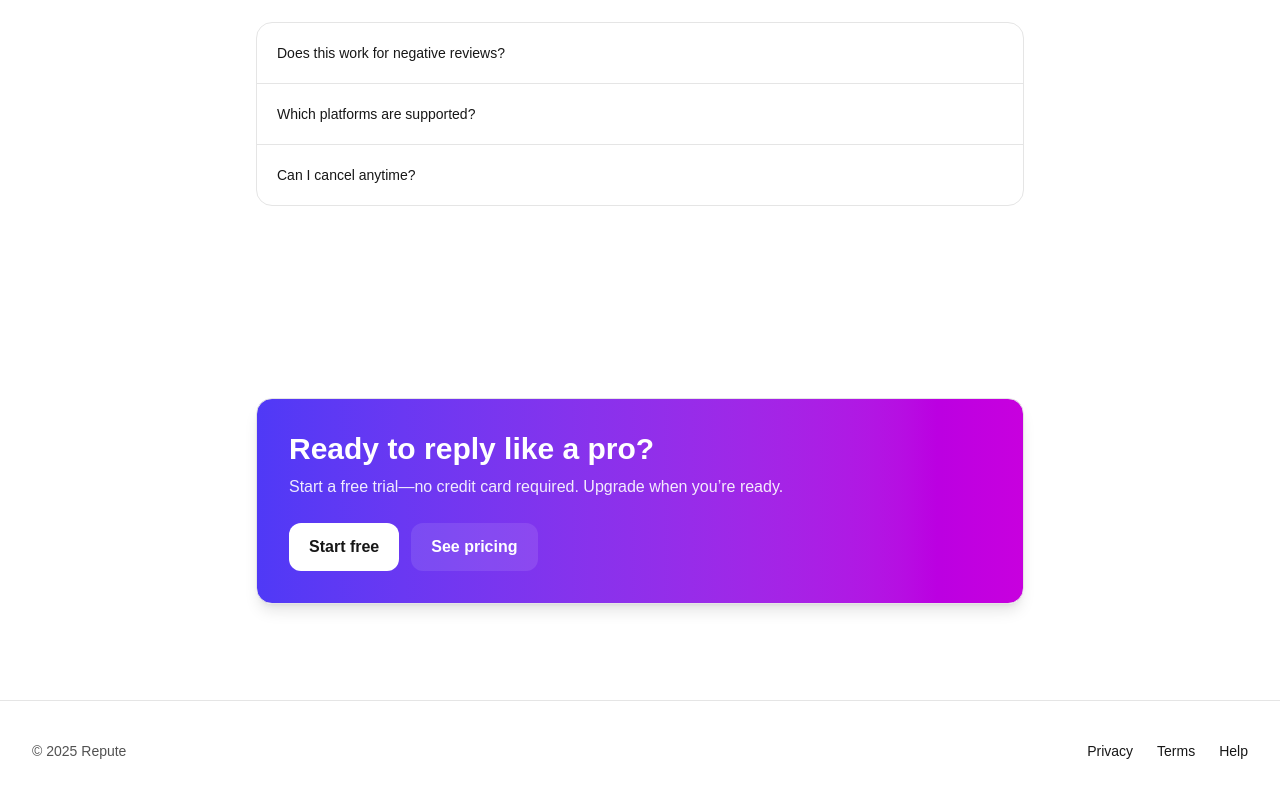
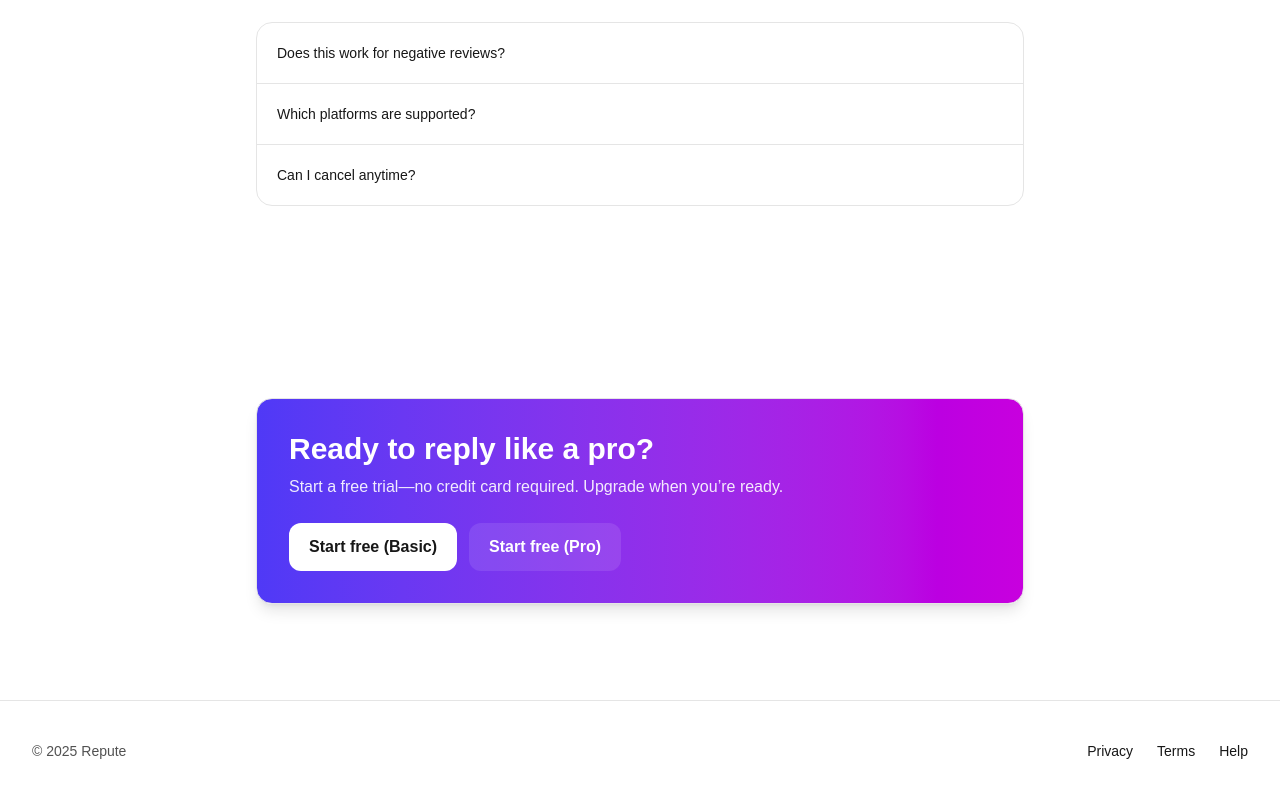
Before and after one commit to matt1095/nextjs-boilerplate, a Next.js app: page / in a window 1280 px wide. Shown: the part 2768-3565 px from the top of the page. Built offline with nearby package versions, Linux system fonts and the light colour scheme.

Commit message:
Update page.tsx

```diff
--- a/app/page.tsx
+++ b/app/page.tsx
@@ -10,12 +10,12 @@ import {
   Languages,
   CopyCheck,
   CheckCircle2,
-  Clock, // safe across lucide versions
+  Clock,
 } from "lucide-react";
 
-/** 🔗 Your Stripe Payment Link (test mode) */
-const CHECKOUT_URL =
-  "https://buy.stripe.com/test_fZucN74Y56mwgxb2TBbfO00";
+/** 🔗 Stripe Payment Links (TEST mode) */
+const CHECKOUT_BASIC_URL = "https://buy.stripe.com/test_fZucN74Y56mwgxb2TBbfO00"; // Basic $29/mo
+const CHECKOUT_PRO_URL   = "https://buy.stripe.com/test_00w00lfCJdOY0yd1PxbfO01"; // Pro   $49/mo
 
 export default function Home() {
   return (
@@ -35,16 +35,8 @@ export default function Home() {
   );
 }
 
-/* ---------- Small layout helper ---------- */
-function Section({
-  id,
-  children,
-  className = "",
-}: {
-  id?: string;
-  children: ReactNode;
-  className?: string;
-}) {
+/* ---------- Layout helper ---------- */
+function Section({ id, children, className = "" }: { id?: string; children: ReactNode; className?: string }) {
   return (
     <section id={id} className={`py-16 sm:py-24 ${className}`}>
       <div className="mx-auto w-full max-w-7xl px-4 sm:px-6 lg:px-8">{children}</div>
@@ -67,7 +59,7 @@ function Header() {
           <a href="#faq" className="hover:text-neutral-600">FAQ</a>
         </nav>
         <a
-          href={CHECKOUT_URL}
+          href={CHECKOUT_BASIC_URL}
           target="_blank"
           rel="noopener noreferrer"
           className="rounded-xl bg-neutral-900 px-4 py-2 text-sm font-medium text-white shadow hover:opacity-90"
@@ -112,13 +104,12 @@ function Hero() {
           transition={{ duration: 0.5, delay: 0.1 }}
           className="mt-4 text-lg text-neutral-600"
         >
-          Repute drafts warm, on-brand responses to every review—good, bad, or neutral—so
-          you protect your reputation in minutes, not hours.
+          Repute drafts warm, on-brand responses to every review—good, bad, or neutral—so you protect your reputation in minutes, not hours.
         </motion.p>
 
         <div className="mt-7 flex flex-col items-center justify-center gap-3 sm:flex-row">
           <a
-            href={CHECKOUT_URL}
+            href={CHECKOUT_BASIC_URL}
             target="_blank"
             rel="noopener noreferrer"
             className="inline-flex items-center gap-2 rounded-xl bg-gradient-to-r from-indigo-600 to-fuchsia-600 px-6 py-3 text-white shadow-lg hover:shadow-xl"
@@ -143,20 +134,15 @@ function Hero() {
           </div>
           <div className="grid gap-0 p-6 sm:grid-cols-2 sm:gap-6">
             <div>
-              <p className="text-xs font-medium uppercase tracking-wider text-neutral-500">
-                Pasted review
-              </p>
+              <p className="text-xs font-medium uppercase tracking-wider text-neutral-500">Pasted review</p>
               <div className="mt-2 rounded-xl border border-neutral-200 bg-neutral-50 p-4 text-sm text-neutral-700">
                 “Food was great but we waited 35 minutes to be seated…”
               </div>
             </div>
             <div>
-              <p className="text-xs font-medium uppercase tracking-wider text-neutral-500">
-                Draft reply
-              </p>
+              <p className="text-xs font-medium uppercase tracking-wider text-neutral-500">Draft reply</p>
               <div className="mt-2 rounded-xl border border-neutral-200 bg-neutral-50 p-4 text-sm text-neutral-700">
-                Thanks for sharing this, Alex—sorry about the wait. That’s not the experience we aim
-                for. Please email us at hello@getrepute.ca so we can make it right.
+                Thanks for sharing this, Alex—sorry about the wait. That’s not the experience we aim for. Please email us at hello@getrepute.ca so we can make it right.
               </div>
               <div className="mt-3 flex items-center gap-2 text-xs text-neutral-500">
                 <CopyCheck size={16} /> One-click copy
@@ -191,7 +177,6 @@ function HowItWorks() {
     { icon: Sparkles, title: "Pick the tone", desc: "Friendly, professional, apologetic, cheerful—your call." },
     { icon: CopyCheck, title: "Copy & post", desc: "One click to copy. Edit if you want. All set." },
   ];
-
   return (
     <Section id="how" className="bg-neutral-950 text-white">
       <div className="mx-auto max-w-3xl text-center">
@@ -220,7 +205,6 @@ function Features() {
     { icon: Languages, title: "Multilingual", desc: "Reply in English or French (more soon)." },
     { icon: Clock, title: "Save hours", desc: "Owners and managers win back their time." },
   ];
-
   return (
     <Section className="border-y border-neutral-200/80 bg-neutral-50">
       <div className="mx-auto grid max-w-5xl gap-6 md:grid-cols-2">
@@ -246,14 +230,14 @@ function Pricing() {
       price: "$29/mo",
       blurb: "Perfect for single-location businesses.",
       features: ["Unlimited replies", "Tone presets", "Copy to clipboard"],
-      cta: "Start free",
+      url: CHECKOUT_BASIC_URL,
     },
     {
       name: "Pro",
       price: "$49/mo",
       blurb: "For growing teams and multi-location.",
       features: ["Everything in Basic", "Saved templates", "Multi-language"],
-      cta: "Start free",
+      url: CHECKOUT_PRO_URL,
       highlighted: true,
     },
   ];
@@ -270,9 +254,7 @@ function Pricing() {
           <div
             key={t.name}
             className={`rounded-2xl border p-6 shadow-sm ${
-              t.highlighted
-                ? "border-indigo-200 bg-gradient-to-b from-white to-indigo-50"
-                : "border-neutral-200 bg-white"
+              t.highlighted ? "border-indigo-200 bg-gradient-to-b from-white to-indigo-50" : "border-neutral-200 bg-white"
             }`}
           >
             <h3 className="text-xl font-semibold">{t.name}</h3>
@@ -286,12 +268,12 @@ function Pricing() {
               ))}
             </ul>
             <a
-              href={CHECKOUT_URL}
+              href={t.url}
               target="_blank"
               rel="noopener noreferrer"
               className="mt-6 inline-block w-full rounded-xl bg-neutral-900 px-4 py-2 text-center font-medium text-white hover:opacity-90"
             >
-              {t.cta}
+              Start free
             </a>
           </div>
         ))}
@@ -303,17 +285,10 @@ function Pricing() {
 /* ---------- FAQ ---------- */
 function FAQ() {
   const items = [
-    {
-      q: "Does this work for negative reviews?",
-      a: "Yes. Choose an apologetic or professional tone—Repute drafts a calm, human response you can tweak.",
-    },
-    {
-      q: "Which platforms are supported?",
-      a: "Google, Yelp, Facebook, and TripAdvisor. Paste the review text to start; direct integrations are coming.",
-    },
+    { q: "Does this work for negative reviews?", a: "Yes. Choose an apologetic or professional tone—Repute drafts a calm, human response you can tweak." },
+    { q: "Which platforms are supported?", a: "Google, Yelp, Facebook, and TripAdvisor. Paste the review text to start; direct integrations are coming." },
     { q: "Can I cancel anytime?", a: "Absolutely. Plans are monthly with no contract." },
   ];
-
   return (
     <Section id="faq">
       <div className="mx-auto max-w-3xl">
@@ -337,23 +312,23 @@ function CTA() {
     <Section id="cta" className="py-16">
       <div className="mx-auto max-w-3xl rounded-2xl border border-neutral-200 bg-gradient-to-r from-indigo-600 to-fuchsia-600 p-8 text-white shadow-lg">
         <h3 className="text-3xl font-bold">Ready to reply like a pro?</h3>
-        <p className="mt-2 text-white/90">
-          Start a free trial—no credit card required. Upgrade when you’re ready.
-        </p>
+        <p className="mt-2 text-white/90">Start a free trial—no credit card required. Upgrade when you’re ready.</p>
         <div className="mt-6 flex flex-col gap-3 sm:flex-row">
           <a
-            href={CHECKOUT_URL}
+            href={CHECKOUT_BASIC_URL}
             target="_blank"
             rel="noopener noreferrer"
             className="rounded-xl bg-white px-5 py-3 font-semibold text-neutral-900 hover:opacity-90"
           >
-            Start free
+            Start free (Basic)
           </a>
-          <a
-            href="#pricing"
+        <a
+            href={CHECKOUT_PRO_URL}
+            target="_blank"
+            rel="noopener noreferrer"
             className="rounded-xl bg-white/10 px-5 py-3 font-semibold text-white hover:bg-white/20"
           >
-            See pricing
+            Start free (Pro)
           </a>
         </div>
       </div>
```
